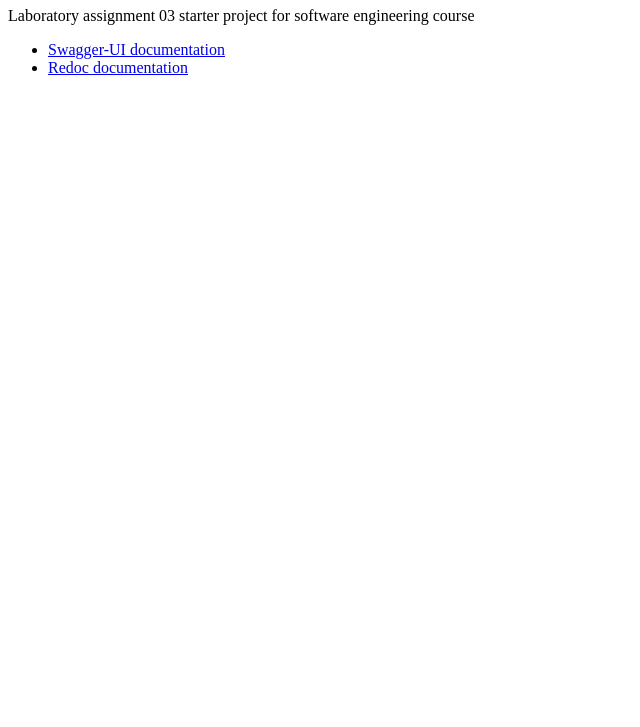
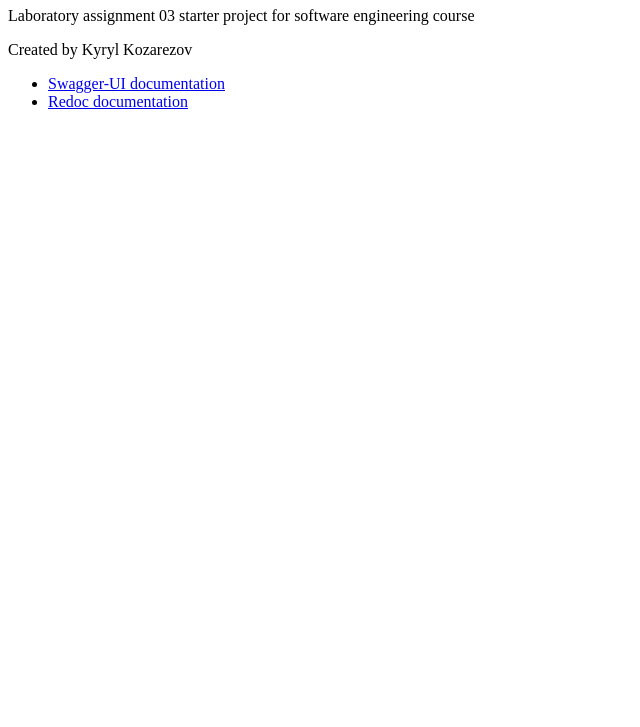
Before and after one commit to Kiryaoo/docker-lab, a plain HTML site: page python/build/index.html in a window 1280 px wide. Shown: the part 73-800 px from the top of the page, without its empty margins (0-640 px from the left). Drawn offline with Linux system fonts and the light colour scheme.

Commit message:
Added extra line

```diff
--- a/python/build/index.html
+++ b/python/build/index.html
@@ -7,6 +7,7 @@
     <body>
         <h1>Spaceship</h1>
         <p>Laboratory assignment 03 starter project for software engineering course</p>
+        <p>Created by Kyryl Kozarezov</p>
         <ul>
             <li><a href='docs'>Swagger-UI documentation</a></li>
             <li><a href='redoc'>Redoc documentation</a></li>
```
